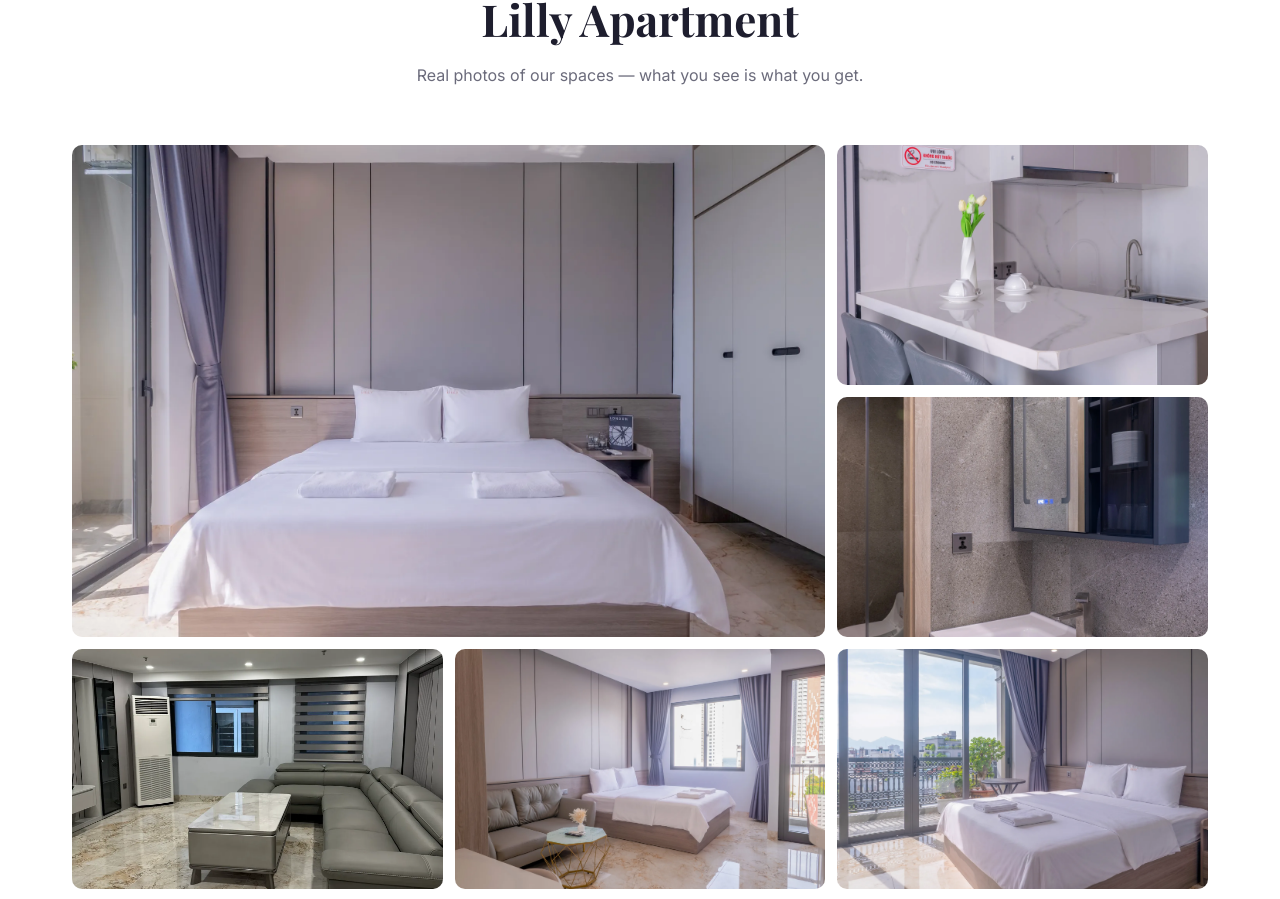
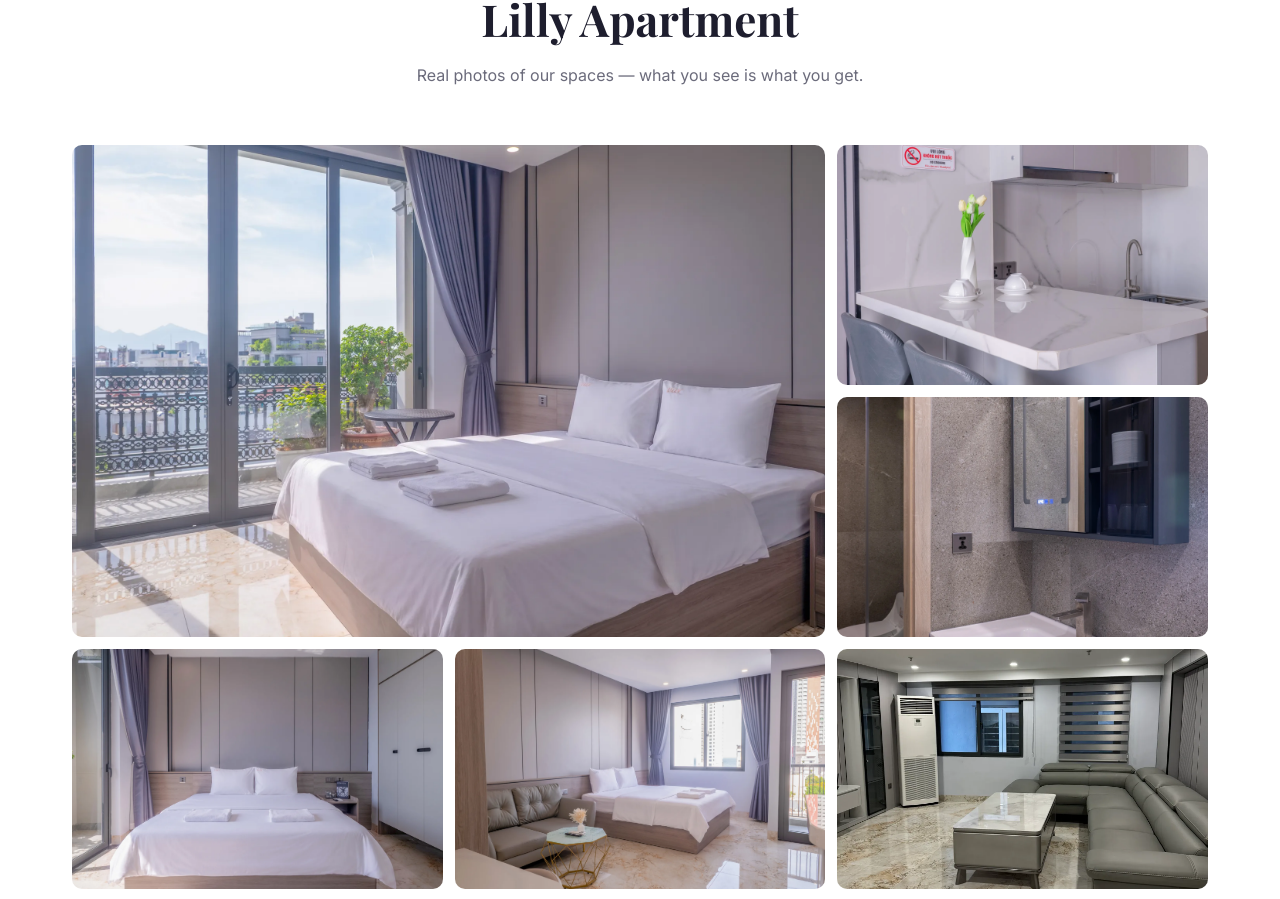
Before and after one commit to atmai0829/lilly_apartment_website, a React (Vite) app: page / in a window 1280 px wide. Shown: the part 3103-4002 px from the top of the page. Built offline with nearby package versions, Linux system fonts and the light colour scheme.

Commit message:
Altered translation to match the new layout

```diff
--- a/src/components/Gallery/Gallery.jsx
+++ b/src/components/Gallery/Gallery.jsx
@@ -4,12 +4,12 @@ import { useLanguage } from "../../context/LanguageContext";
 
 const base = import.meta.env.BASE_URL;
 const galleryItems = [
-  { id: 1, src: base + "apartmentpictures/planA_1.webp" },
+  { id: 1, src: base + "apartmentpictures/planA_6.webp" },
   { id: 2, src: base + "apartmentpictures/counter1.webp" },
   { id: 3, src: base + "apartmentpictures/planB_5.webp" },
-  { id: 4, src: base + "apartmentpictures/event_lounge.webp" },
+  { id: 4, src: base + "apartmentpictures/planA_1.webp" },
   { id: 5, src: base + "apartmentpictures/planB_7.webp" },
-  { id: 6, src: base + "apartmentpictures/planA_6.webp" },
+  { id: 6, src: base + "apartmentpictures/event_lounge.webp" },
   { id: 7, src: base + "apartmentpictures/planC_1new.webp" },
   { id: 8, src: base + "apartmentpictures/planC_tv.webp" },
   { id: 9, src: base + "apartmentpictures/planA_kitchen.webp" },
--- a/src/i18n/translations.js
+++ b/src/i18n/translations.js
@@ -89,12 +89,12 @@ export const translations = {
       subtitle: "Real photos of our spaces — what you see is what you get.",
       zoom: "🔍 Click to enlarge",
       photos: [
-        "Event Lounge",
+        "Plan A - Interior",
         "Kitchen Counter",
         "Plan B - Interior",
         "Plan A - Interior",
         "Plan B - Interior",
-        "Plan A - Interior",
+        "Event Lounge",
         "Plan C - Interior",
         "Plan C - TV Room",
         "Plan A - Kitchen",
@@ -305,12 +305,12 @@ export const translations = {
         "Hình ảnh thực tế của các không gian — những gì bạn thấy là những gì bạn nhận được.",
       zoom: "🔍 Nhấp để phóng to",
       photos: [
-        "Phòng sự kiện",
+        "Mặt bằng A - Nội thất",
         "Quầy bếp",
         "Mặt bằng B - Nội thất",
         "Mặt bằng A - Nội thất",
         "Mặt bằng B - Nội thất",
-        "Mặt bằng A - Nội thất",
+        "Phòng sự kiện",
         "Mặt bằng C - Nội thất",
         "Mặt bằng C - Phòng TV",
         "Mặt bằng A - Bếp",
@@ -524,12 +524,12 @@ export const translations = {
       subtitle: "실제 공간 사진 — 보이는 그대로입니다.",
       zoom: "🔍 클릭하여 확대",
       photos: [
-        "이벤트 라운지",
+        "플랜 A - 인테리어",
         "주방 카운터",
         "플랜 B - 인테리어",
         "플랜 A - 인테리어",
         "플랜 B - 인테리어",
-        "플랜 A - 인테리어",
+        "이벤트 라운지",
         "플랜 C - 인테리어",
         "플랜 C - TV 공간",
         "플랜 A - 주방",
```
